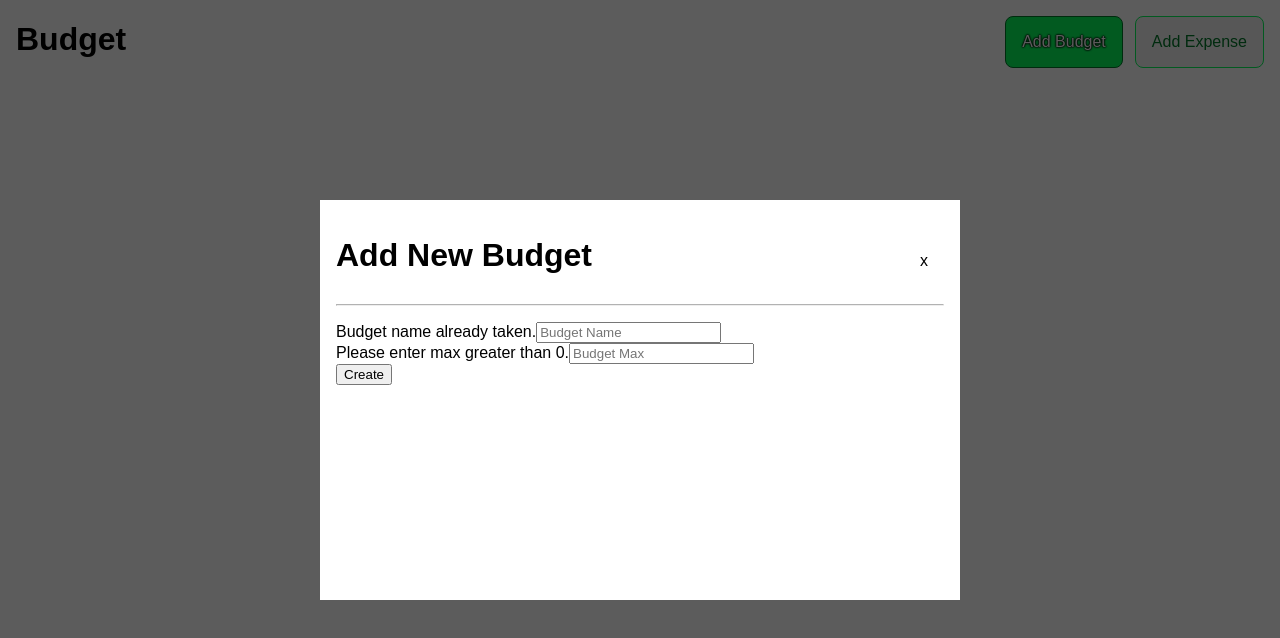
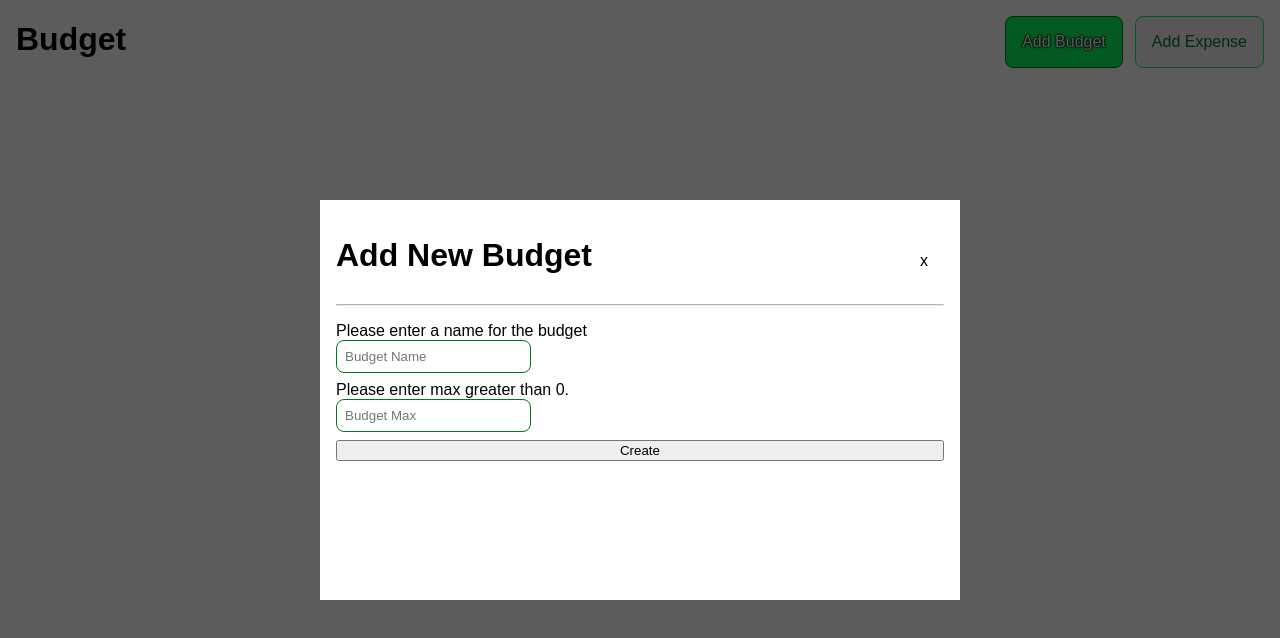
Before and after one commit to EnzoDFer/WiseBoon, a Next.js app: page / in a window 1280 px wide. Both pictures are taken after a click on the button "Add Budget". Shown: the top 638 px of the page. Built offline with nearby package versions, Linux system fonts and the light colour scheme.

Commit message:
Create helper functions to filter/find by name

```diff
--- a/components/ui/BudgetModal/BudgetModal.module.scss
+++ b/components/ui/BudgetModal/BudgetModal.module.scss
@@ -43,3 +43,21 @@
   align-items: baseline;
   justify-content: space-between;
 }
+
+.form {
+  display: flex;
+  flex-direction: column;
+  gap: 8px;
+
+  &>div>label {
+    display: block;
+  }
+
+  &>div>input {
+    border-radius: 8px;
+    border: 1px solid var(--darkGreen);
+    padding: .5rem;
+    flex:1;
+  }
+
+}
--- a/components/ui/BudgetModal/BudgetModal.tsx
+++ b/components/ui/BudgetModal/BudgetModal.tsx
@@ -1,5 +1,6 @@
 import { ChangeEvent, Dispatch, SetStateAction, useEffect, useState } from "react";
 import {  useBudget } from "../../../contexts/BudgetsContext";
+import { findNameInArray } from "../../../utils/genericHelperFuntions";
 import styles from "./BudgetModal.module.scss";
 
 export default function BudgetModal(
@@ -16,7 +17,7 @@ export default function BudgetModal(
   useEffect(()=>{
     //Validation
     //Name Validation
-    if (newName && !(newName in budgets)) {
+    if (newName && !(findNameInArray(budgets,newName))) {
       setNameValid(true);
     } else setNameValid(false);
     //Max Validation
@@ -59,9 +60,16 @@ export default function BudgetModal(
           </button>
         </div>
         <hr className={styles.divider}/>
-        <form onSubmit={()=>handleCreateBudget()}>
+        <form
+          onSubmit={()=>handleCreateBudget()}
+          className={styles.form}
+        >
           <div>
-            <label htmlFor="budget name">{nameValid?'':"Budget name already taken."}</label>
+            <label htmlFor="budget name">
+              {(!newName)?'Please enter a name for the budget':
+              nameValid?'':"Budget name already taken."
+              }
+            </label>
             <input
               type={'text'}
               name="budget name"
--- a/contexts/BudgetsContext.tsx
+++ b/contexts/BudgetsContext.tsx
@@ -1,4 +1,5 @@
-import { createContext, useContext, useEffect, useState } from "react";
+import { createContext, useContext, useState } from "react";
+import { filterById } from "../utils/genericHelperFuntions";
 import { v4 as uuidV4 } from "uuid";
 
 interface IBudgetContext {
@@ -114,7 +115,3 @@ export interface IExpense {
   amount: number,
   description: string
 }
-
-function filterById<T extends {id:string}>(myArray:T[],id:string):T[] {
-  return myArray.filter((ele:T) => ele.id!==id);
-}
--- /dev/null
+++ b/utils/genericHelperFuntions.ts
@@ -0,0 +1,16 @@
+export function filterById<T extends {id:string}>(myArray:T[],id:string):T[] {
+  return myArray.filter((ele:T) => ele.id!==id);
+}
+
+export function filterByName<T extends {name:string}>(myArray:T[],name:string):T[] {
+  return myArray.filter((ele:T) => ele.name!==name);
+}
+
+export function findNameInArray<T extends {name:string}>(myArray:T[],name: string):boolean {
+  return myArray.reduce((isPresent:boolean,currentElement:T)=>{
+    if (currentElement.name!==name) {
+      return false;
+    }
+    return true;
+  },false)
+}
```
